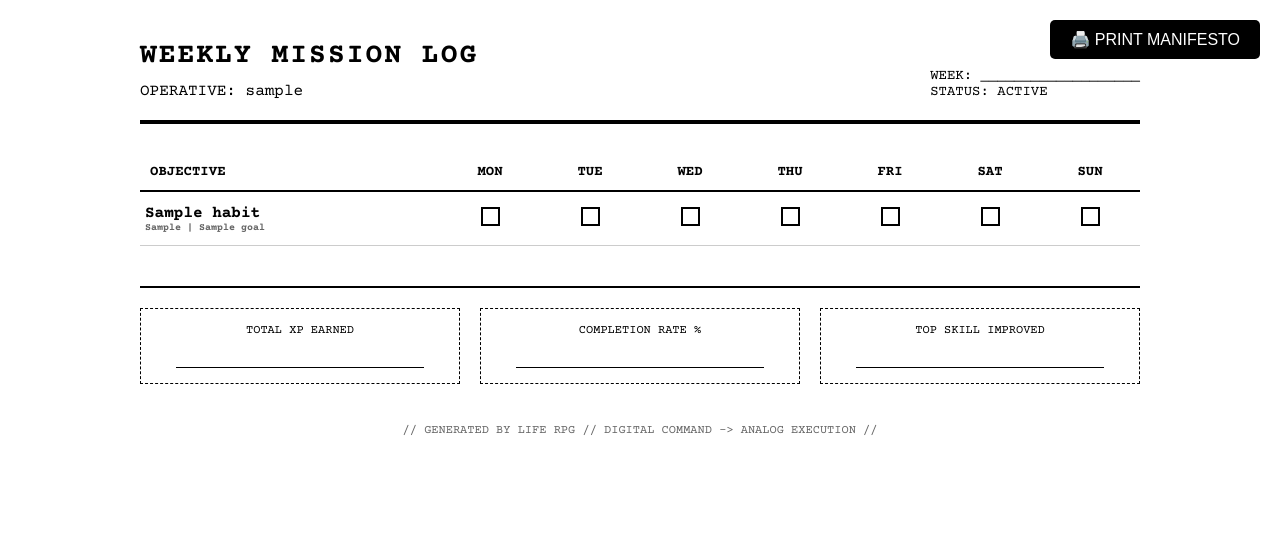
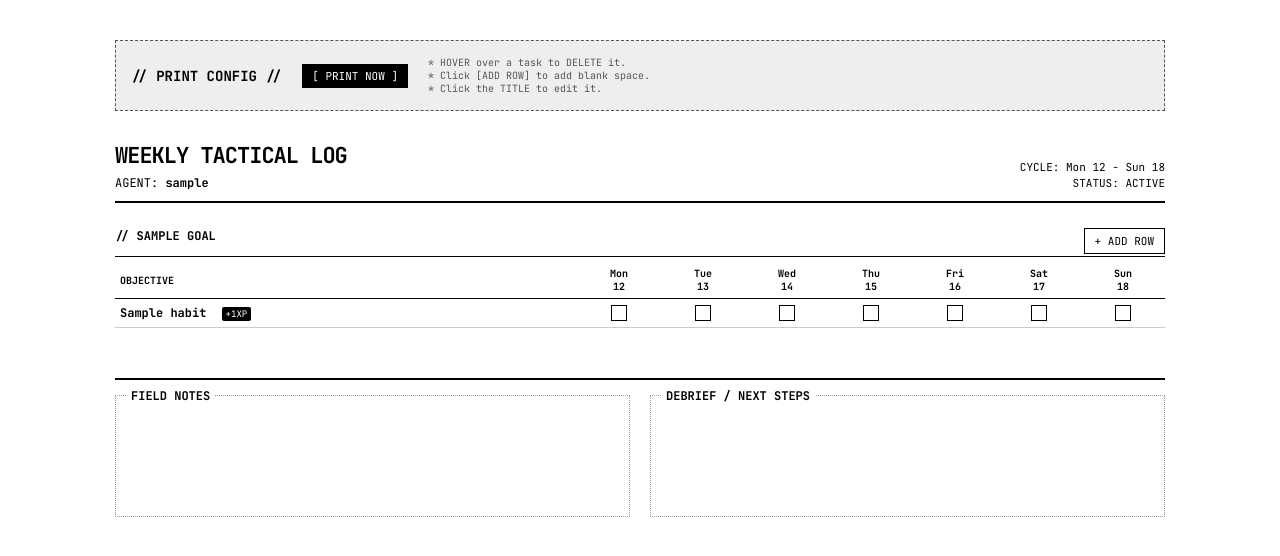
Before and after one commit to bushibots/life-rpg, a Flask app: page /mission_print in a window 1280 px wide. Shown: the top 556 px of the page. Run offline with Flask 3, Linux system fonts and the light colour scheme; a user stored in the database is signed in; tables that the repository leaves empty hold one stand-in row (values such as "Sample post").

Commit message:
Minor Fix

```diff
--- a/app.py
+++ b/app.py
@@ -831,5 +831,39 @@ def strategy_brief():
     ai_message = get_backlog_strategy(hours, days, mode)
 
     return jsonify({'message': ai_message})
+
+@app.route('/api/missed_data')
+@login_required
+def missed_data():
+    today = date.today()
+    missed_points = []
+
+    # Categories mapped to numbers for the Y-Axis graph
+    cat_map = {"Strength": 4, "Intelligence": 3, "Charisma": 2, "Creativity": 1, "General": 0}
+
+    # Look back 7 days
+    for i in range(7):
+        check_date = today - timedelta(days=i)
+        date_str = check_date.strftime("%b %d") # e.g. "Jan 16"
+
+        # Get all completed tasks for this specific date
+        completed_ids = [h.habit_id for h in HabitHistory.query.filter_by(user_id=current_user.id, date=check_date).all()]
+
+        # Check all active habits
+        active_habits = Habit.query.filter_by(user_id=current_user.id).all()
+
+        for habit in active_habits:
+            # If habit was NOT in the completed list for that date
+            if habit.id not in completed_ids:
+                # Add a "Missed" data point
+                missed_points.append({
+                    "x": date_str,                 # The Day
+                    "y": cat_map.get(habit.category, 0), # The Category Level
+                    "task": habit.name,            # The Exact Name
+                    "r": 6                         # Dot size
+                })
+
+    # Reverse so today is on the right
+    return jsonify(missed_points)
 if __name__ == '__main__':
     app.run(debug=True)
--- a/templates/print.html
+++ b/templates/print.html
@@ -2,144 +2,217 @@
 <html lang="en">
 <head>
     <meta charset="UTF-8">
-    <title>Mission Manifesto</title>
-    <link href="https://fonts.googleapis.com/css2?family=Courier+Prime:wght@400;700&display=swap" rel="stylesheet">
+    <title>Tactical Mission Log</title>
+    <link href="https://fonts.googleapis.com/css2?family=JetBrains+Mono:wght@400;700&display=swap" rel="stylesheet">
     <style>
+        :root {
+            --border-color: #000;
+            --bg-hover: #f0f0f0;
+        }
         body {
-            font-family: 'Courier Prime', monospace;
+            font-family: 'JetBrains Mono', monospace; /* TYPEWRITER FONT RESTORED */
             background: white;
             color: black;
             padding: 40px;
-            max-width: 1000px;
+            max-width: 1050px;
             margin: 0 auto;
+            font-size: 12px;
         }
+
+        /* --- CONFIG PANEL (Screen Only) --- */
+        .config-panel {
+            background: #eee;
+            border: 1px dashed #555;
+            padding: 15px;
+            margin-bottom: 30px;
+            display: flex;
+            gap: 20px;
+            align-items: center;
+            flex-wrap: wrap;
+        }
+        .config-panel h3 { margin: 0; font-size: 14px; text-transform: uppercase; }
+        .btn {
+            background: #000; color: #fff; border: none; padding: 5px 10px;
+            font-family: inherit; cursor: pointer; font-size: 11px;
+            text-transform: uppercase;
+        }
+        .btn:hover { background: #444; }
+        .btn-add { background: white; color: black; border: 1px solid black; }
+        .delete-btn {
+            color: red; font-weight: bold; cursor: pointer; margin-left: 10px;
+            opacity: 0; transition: opacity 0.2s;
+        }
+        tr:hover .delete-btn { opacity: 1; }
+
+        /* --- PRINT LAYOUT --- */
         .header {
-            border-bottom: 4px solid black;
-            padding-bottom: 20px;
-            margin-bottom: 30px;
+            border-bottom: 2px solid black;
+            padding-bottom: 10px;
+            margin-bottom: 25px;
             display: flex;
             justify-content: space-between;
             align-items: flex-end;
         }
-        h1 { margin: 0; font-size: 28px; text-transform: uppercase; letter-spacing: 2px; }
-        .sub-header { font-size: 14px; }
+        h1 { margin: 0; font-size: 22px; text-transform: uppercase; letter-spacing: -1px; }
+        .meta { text-align: right; line-height: 1.4; font-size: 11px; }
 
-        /* The Grid */
-        table { width: 100%; border-collapse: collapse; margin-bottom: 40px; }
-        th { text-align: center; border-bottom: 2px solid black; padding: 10px; font-size: 14px; }
-        td { border-bottom: 1px solid #ccc; padding: 12px 5px; }
+        /* SECTIONS */
+        .category-section { margin-bottom: 30px; page-break-inside: avoid; }
+        .category-header {
+            font-weight: bold;
+            text-transform: uppercase;
+            border-bottom: 1px solid black;
+            margin-bottom: 5px;
+            padding-bottom: 2px;
+            display: flex;
+            justify-content: space-between;
+        }
 
-        .habit-col { text-align: left; width: 30%; font-weight: bold; }
-        .box-col { text-align: center; width: 10%; }
+        /* TABLE */
+        table { width: 100%; border-collapse: collapse; }
+        th {
+            text-align: center;
+            border-bottom: 1px solid black;
+            padding: 5px;
+            font-size: 10px;
+            width: 8%;
+        }
+        th.task-col { text-align: left; width: 44%; }
 
-        /* The Checkboxes (Empty Squares) */
-        .checkbox {
-            height: 15px;
-            width: 15px;
-            border: 2px solid black;
+        td {
+            border-bottom: 1px solid #ccc;
+            padding: 6px 5px;
+            vertical-align: middle;
+        }
+
+        /* RPG ELEMENTS (Just XP) */
+        .xp-badge {
+            font-size: 9px;
+            background: #000;
+            color: #fff;
+            padding: 1px 4px;
+            border-radius: 2px;
+            margin-left: 8px;
             display: inline-block;
         }
 
-        /* Stats Section */
-        .footer-stats {
+        /* CHECKBOXES */
+        .check-box {
+            height: 14px;
+            width: 14px;
+            border: 1px solid #000;
+            margin: 0 auto;
+        }
+
+        /* FOOTER */
+        .footer {
+            margin-top: 50px;
+            border-top: 2px solid black;
+            padding-top: 15px;
             display: flex;
             gap: 20px;
-            border-top: 2px solid black;
-            padding-top: 20px;
         }
-        .stat-box {
-            flex: 1;
-            border: 1px dashed black;
-            padding: 15px;
-            text-align: center;
-        }
-        .stat-label { display: block; font-size: 12px; margin-bottom: 10px; text-transform: uppercase; }
-        .stat-line { border-bottom: 1px solid black; height: 20px; margin: 0 20px; }
+        .notes-area { flex: 1; border: 1px dotted #999; height: 100px; padding: 10px; }
+        .notes-title { background: white; font-weight: bold; position: relative; top: -18px; padding: 0 5px; }
 
-        /* Print Controls (Hidden when printing) */
-        .no-print {
-            position: fixed;
-            top: 20px;
-            right: 20px;
-            background: #000;
-            color: #fff;
-            padding: 10px 20px;
-            text-decoration: none;
-            border-radius: 5px;
-            font-family: sans-serif;
-            cursor: pointer;
-        }
+        /* HIDE ON PRINT */
         @media print {
-            .no-print { display: none; }
+            .no-print, .delete-btn, .btn-add { display: none !important; }
             body { padding: 0; }
         }
     </style>
 </head>
 <body>
 
-    <a href="javascript:window.print()" class="no-print">🖨️ PRINT MANIFESTO</a>
+    <div class="config-panel no-print">
+        <h3>// PRINT CONFIG //</h3>
+        <button class="btn" onclick="window.print()">[ PRINT NOW ]</button>
+        <div style="font-size: 10px; color: #555;">
+            * HOVER over a task to DELETE it.<br>
+            * Click [ADD ROW] to add blank space.<br>
+            * Click the TITLE to edit it.
+        </div>
+    </div>
 
     <div class="header">
         <div>
-            <h1>Weekly Mission Log</h1>
-            <div style="margin-top: 10px;">OPERATIVE: {{ user.username }}</div>
+            <h1 contenteditable="true" spellcheck="false">Weekly Tactical Log</h1>
+            <div style="margin-top: 5px;">AGENT: <strong>{{ user.username }}</strong></div>
         </div>
-        <div class="sub-header">
-            WEEK: ___________________<br>
-            STATUS: ACTIVE
+        <div class="meta">
+            <div>CYCLE: {{ week_labels[0] }} - {{ week_labels[-1] }}</div>
+            <div>STATUS: ACTIVE</div>
         </div>
     </div>
 
+    {% for goal_name, goal_habits in habits|groupby('goal.name') %}
+    <div class="category-section" id="cat-{{ loop.index }}">
+        <div class="category-header">
+            <span>// {{ goal_name }}</span>
+            <button class="btn btn-add no-print" onclick="addBlankRow('tbody-{{ loop.index }}')">+ ADD ROW</button>
+        </div>
         <table>
             <thead>
                 <tr>
-                <th class="habit-col">OBJECTIVE</th>
-                <th class="box-col">MON</th>
-                <th class="box-col">TUE</th>
-                <th class="box-col">WED</th>
-                <th class="box-col">THU</th>
-                <th class="box-col">FRI</th>
-                <th class="box-col">SAT</th>
-                <th class="box-col">SUN</th>
+                    <th class="task-col">OBJECTIVE</th>
+                    {% for day in week_labels %}
+                    <th>{{ day.split(' ')[0] }}<br>{{ day.split(' ')[1] }}</th>
+                    {% endfor %}
                 </tr>
             </thead>
-        <tbody>
-            {% for habit in habits %}
-            <tr>
-                <td class="habit-col">
-                    {{ habit.name }}
-                    <div style="font-size: 10px; color: #666;">{{ habit.stat_type }} | {{ habit.goal.name }}</div>
+            <tbody id="tbody-{{ loop.index }}">
+                {% for habit in goal_habits %}
+                <tr id="row-{{ habit.id }}">
+                    <td>
+                        <span style="font-weight: bold;">{{ habit.name }}</span>
+                        <span class="xp-badge">+{{ habit.xp_value }}XP</span>
+
+                        <span class="delete-btn no-print" onclick="removeRow('row-{{ habit.id }}')">[X]</span>
                     </td>
-                <td class="box-col"><div class="checkbox"></div></td>
-                <td class="box-col"><div class="checkbox"></div></td>
-                <td class="box-col"><div class="checkbox"></div></td>
-                <td class="box-col"><div class="checkbox"></div></td>
-                <td class="box-col"><div class="checkbox"></div></td>
-                <td class="box-col"><div class="checkbox"></div></td>
-                <td class="box-col"><div class="checkbox"></div></td>
+                    <td><div class="check-box"></div></td>
+                    <td><div class="check-box"></div></td>
+                    <td><div class="check-box"></div></td>
+                    <td><div class="check-box"></div></td>
+                    <td><div class="check-box"></div></td>
+                    <td><div class="check-box"></div></td>
+                    <td><div class="check-box"></div></td>
                 </tr>
                 {% endfor %}
             </tbody>
         </table>
+    </div>
+    {% endfor %}
 
-    <div class="footer-stats">
-        <div class="stat-box">
-            <span class="stat-label">Total XP Earned</span>
-            <div class="stat-line"></div>
+    <div class="footer">
+        <div class="notes-area">
+            <span class="notes-title">FIELD NOTES</span>
         </div>
-        <div class="stat-box">
-            <span class="stat-label">Completion Rate %</span>
-            <div class="stat-line"></div>
-        </div>
-        <div class="stat-box">
-            <span class="stat-label">Top Skill Improved</span>
-            <div class="stat-line"></div>
+        <div class="notes-area">
+            <span class="notes-title">DEBRIEF / NEXT STEPS</span>
         </div>
     </div>
 
-    <div style="margin-top: 40px; font-size: 12px; text-align: center; color: #666;">
-        // GENERATED BY LIFE RPG // DIGITAL COMMAND -> ANALOG EXECUTION //
-    </div>
+    <script>
+        // Function to remove a row from the print view
+        function removeRow(rowId) {
+            const row = document.getElementById(rowId);
+            if(row) row.style.display = 'none';
+        }
+
+        // Function to add a blank manual row
+        function addBlankRow(tbodyId) {
+            const tbody = document.getElementById(tbodyId);
+            const newRow = document.createElement('tr');
+
+            let html = `<td><span style="color:#777; font-style:italic;">[ Manual Entry ]</span> <span class="delete-btn no-print" onclick="this.parentElement.parentElement.remove()">[X]</span></td>`;
+            for(let i=0; i<7; i++) {
+                html += `<td><div class="check-box"></div></td>`;
+            }
+
+            newRow.innerHTML = html;
+            tbody.appendChild(newRow);
+        }
+    </script>
 
 </body>
 </html>
```
Also changed, not shown: templates/analytics.html (+69 -0 lines). Lines whose indentation alone changed are shown as unchanged.
